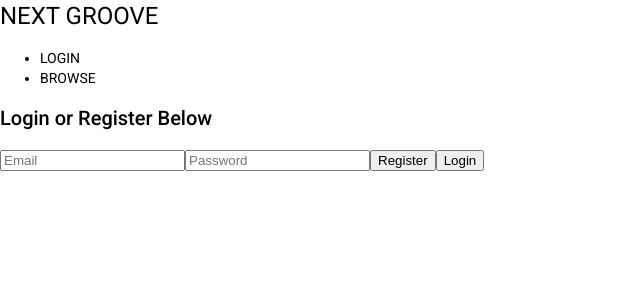
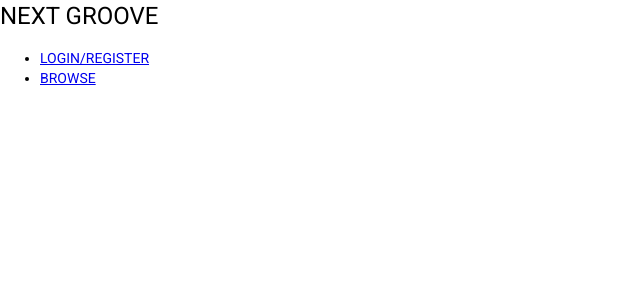
Before and after one commit to jackcurtin/next-groove-frontend, an Angular app: page /profile in a window 1280 px wide. Before the commit this address led to /. Shown: the top 300 px of the page, without its empty margins (0-640 px from the left). Built offline with nearby package versions, Linux system fonts and the light colour scheme.

Commit message:
going to refactor this mess

```diff
--- a/src/app/app-routing.module.ts
+++ b/src/app/app-routing.module.ts
@@ -1,7 +1,18 @@
 import { NgModule } from '@angular/core';
 import { RouterModule, Routes } from '@angular/router';
+import {RegisterComponent} from './register/register.component';
+import {ProfileComponent} from './profile/profile.component';
 
-const routes: Routes = [];
+const routes: Routes = [
+  {
+    path: 'register',
+    component: RegisterComponent
+  },
+  {
+    path: 'profile',
+    component: ProfileComponent
+  }
+];
 
 @NgModule({
   imports: [RouterModule.forRoot(routes)],
--- a/src/app/app.component.html
+++ b/src/app/app.component.html
@@ -1,2 +1,2 @@
-<app-navbar></app-navbar>
-<app-register></app-register>
+<app-navbar [currentUser]="currentUser"></app-navbar>
+<router-outlet></router-outlet>
--- a/src/app/app.component.ts
+++ b/src/app/app.component.ts
@@ -8,6 +8,15 @@ import {UserService} from './services/user/user.service';
 })
 export class AppComponent {
   title = 'next-groove';
+  currentUser: any;
 
-  constructor() { }
+  constructor(private userService: UserService) { }
+
+  // tslint:disable-next-line:use-lifecycle-interface
+  ngOnInit(): void {
+    this.userService.searchSubject.subscribe(currentUser => {
+      this.currentUser = currentUser;
+      console.log(currentUser);
+    });
+  }
 }
--- a/src/app/navbar/navbar.component.html
+++ b/src/app/navbar/navbar.component.html
@@ -1,8 +1,8 @@
 <nav *ngIf="!this.currentUser">
   <h1>NEXT GROOVE</h1>
   <ul>
-    <li>LOGIN</li>
-    <li>BROWSE</li>
+    <li><a routerLink="/register">LOGIN/REGISTER</a> </li>
+    <li><a routerLink="/albums/browse/">BROWSE</a></li>
   </ul>
 </nav>
 
--- a/src/app/navbar/navbar.component.ts
+++ b/src/app/navbar/navbar.component.ts
@@ -1,4 +1,4 @@
-import { Component, OnInit } from '@angular/core';
+import {Component, Input, OnInit} from '@angular/core';
 import {UserService} from '../services/user/user.service';
 
 @Component({
@@ -7,15 +7,11 @@ import {UserService} from '../services/user/user.service';
   styleUrls: ['./navbar.component.css']
 })
 export class NavbarComponent implements OnInit {
-  currentUser: any;
+  @Input() currentUser: any;
 
-  constructor(private userService: UserService) { }
+
+  constructor() { }
 
   // tslint:disable-next-line:use-lifecycle-interface
-  ngOnInit(): void {
-    this.userService.searchSubject.subscribe(currentUser => {
-      this.currentUser = currentUser;
-      console.log(currentUser);
-    });
-  }
+  ngOnInit(): void {}
 }
--- a/src/app/profile/profile.component.html
+++ b/src/app/profile/profile.component.html
@@ -1,4 +1,4 @@
-<form>
+<form *ngIf="currentUser">
   <h2>What should we call you?</h2>
   <input [(ngModel)]="name" type="text" name="name" placeholder="Preferred Name"/>
   <input (click)="createProfile()" type="submit" value="CreateProf">
--- a/src/app/profile/profile.component.ts
+++ b/src/app/profile/profile.component.ts
@@ -1,5 +1,6 @@
 import { Component, OnInit } from '@angular/core';
 import {ProfileService} from '../services/profile/profile.service';
+import {UserService} from '../services/user/user.service';
 
 @Component({
   selector: 'app-profile',
@@ -8,14 +9,19 @@ import {ProfileService} from '../services/profile/profile.service';
 })
 export class ProfileComponent implements OnInit {
   public name: string;
+  public currentUser: any;
 
-  constructor(private profileService: ProfileService) { }
+  constructor(private profileService: ProfileService, private userService: UserService) { }
 
   createProfile(): void{
     this.profileService.createProfile(this.name);
   }
 
   ngOnInit(): void {
+    this.userService.searchSubject.subscribe(currentUser => {
+      this.currentUser = currentUser;
+      console.log(currentUser);
+    });
   }
 
 }
--- a/src/app/register/register.component.html
+++ b/src/app/register/register.component.html
@@ -5,3 +5,4 @@
   <input (click)="registerUser()" type="submit" value="Register">
   <input (click)="loginUser()" type="submit" value="Login">
 </form>
+<app-profile></app-profile>
--- a/src/app/register/register.component.ts
+++ b/src/app/register/register.component.ts
@@ -14,6 +14,7 @@ export class RegisterComponent implements OnInit {
   registerUser(): void{
     const newUser = {email: this.email, password: this.password};
     this.userService.registerUser(newUser);
+
   }
 
   loginUser(): void{
```
